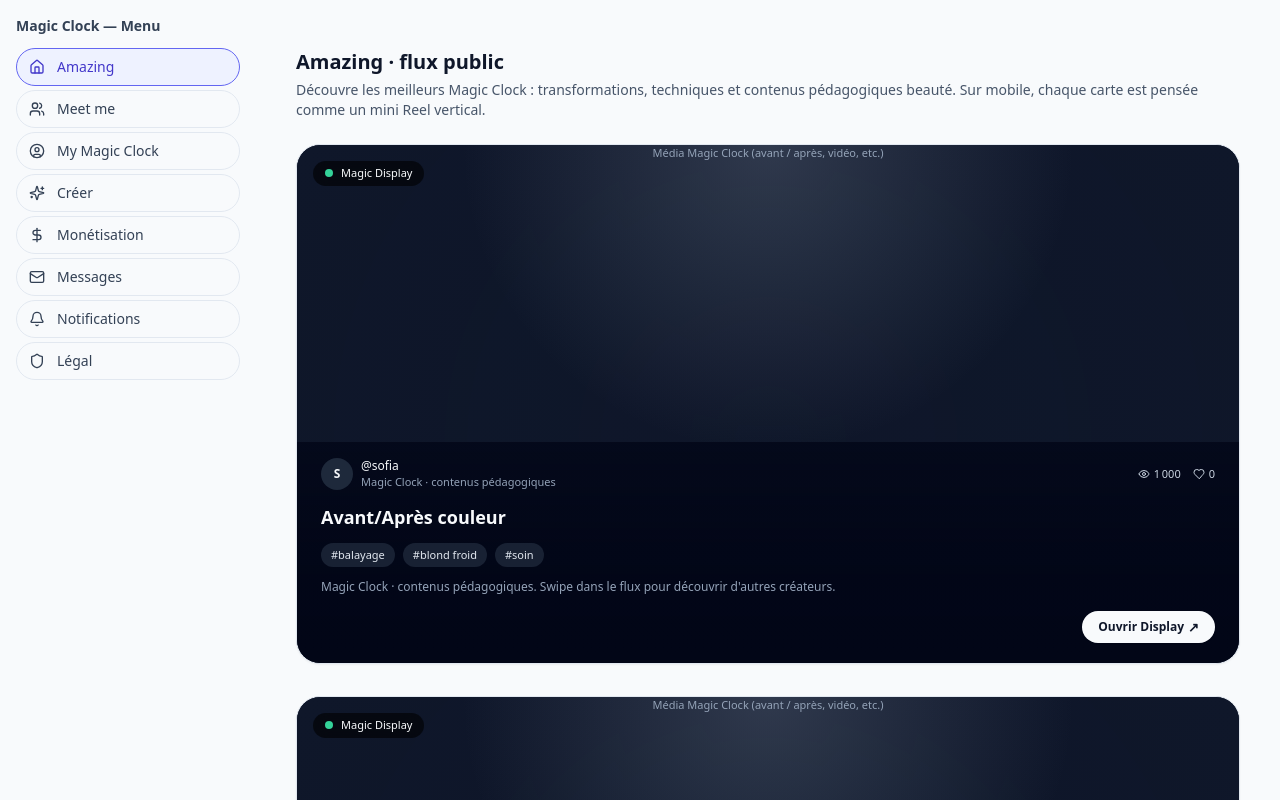
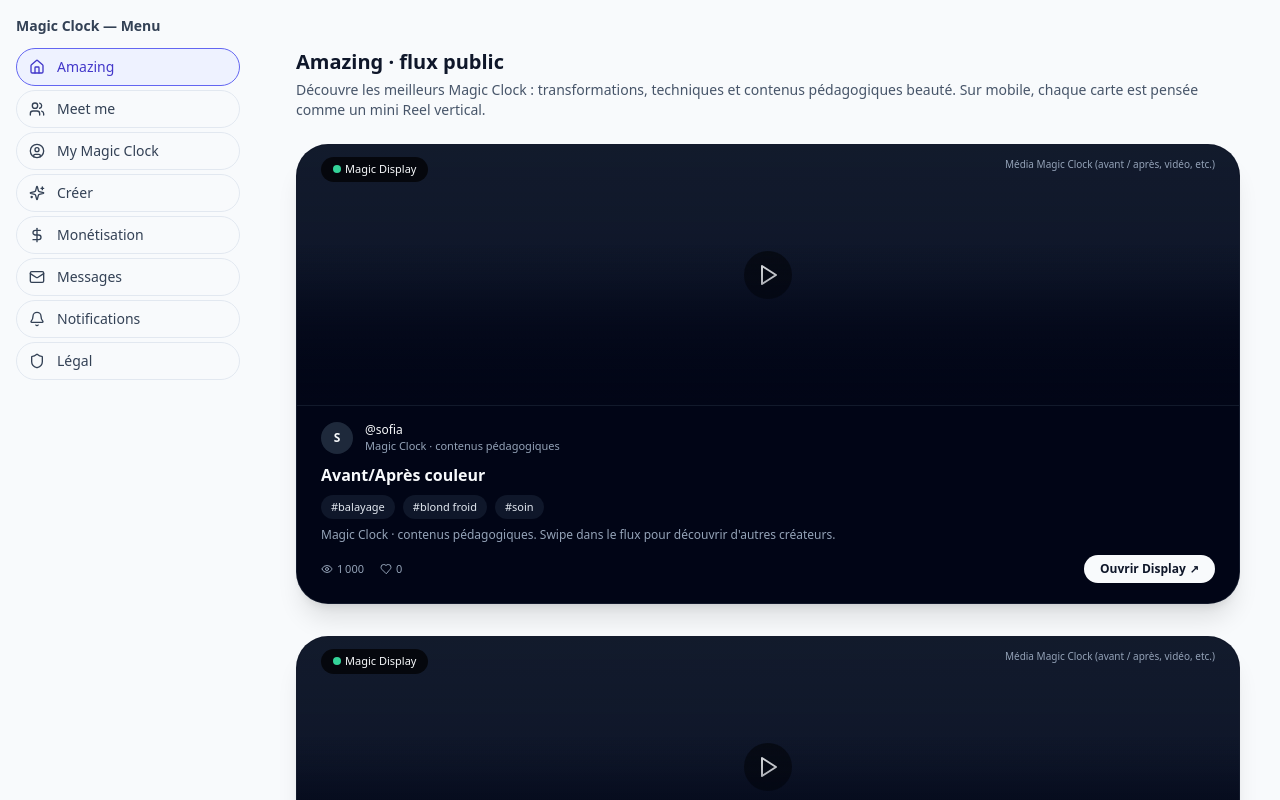
Before and after one commit to welcome-magic-clock/magic-clock-web-mvp, a Next.js app: page / in a window 1280 px wide. Shown: the top 800 px of the page. Built offline with nearby package versions, Linux system fonts and the light colour scheme.

Commit message:
Update MediaCard.tsx

```diff
--- a/components/MediaCard.tsx
+++ b/components/MediaCard.tsx
@@ -1,107 +1,130 @@
-"use client";
+import Link from "next/link";
+import { Eye, Heart, Play } from "lucide-react";
 
-import Link from "next/link";
-import { Eye, Heart } from "lucide-react";
-
-type MediaCardProps = {
-  item: any;          // MVP : typé en any pour éviter les blocages TS
-  isFirst?: boolean;  // au cas où on veuille traiter la 1re carte différemment
+export type MediaCardProps = {
+  // On garde volontairement un type souple pour éviter les erreurs TS
+  item: any;
 };
 
-export default function MediaCard({ item, isFirst }: MediaCardProps) {
-  const title = item?.title ?? "Avant/Après couleur";
-  const username = item?.user ?? "sofia";
-  const views = item?.views ?? 1330;
-  const likes = item?.likes ?? 0;
-  const tags: string[] = item?.tags ?? ["balayage", "blond froid", "soin"];
-  const id = item?.id ?? "demo";
+export default function MediaCard({ item }: MediaCardProps) {
+  const title: string = item?.title ?? "Avant/Après couleur";
+  const creatorHandle: string = item?.creator?.handle ?? "@sofia";
+  const avatarInitials: string =
+    item?.creator?.avatarInitials ??
+    (creatorHandle.replace("@", "").charAt(0).toUpperCase() || "M");
+
+  const views: number = item?.stats?.views ?? 1000;
+  const likes: number = item?.stats?.likes ?? 0;
+
+  const tags: string[] = item?.tags ?? ["#balayage", "#blond froid", "#soin"];
+  const description: string =
+    item?.description ??
+    "Magic Clock · contenus pédagogiques. Swipe dans le flux pour découvrir d'autres créateurs.";
+
+  const displayUrl: string = item?.displayUrl ?? "#";
 
   return (
     <article
-      className={`
+      className="
         snap-start
-        rounded-3xl border border-slate-200 bg-slate-900 text-slate-50 shadow-sm
+        rounded-[32px]
+        border border-slate-800/60
+        bg-slate-950
+        text-slate-50
+        shadow-xl
         overflow-hidden
         flex flex-col
-        min-h-[70vh]
-        sm:min-h-[520px]
-      `}
+        min-h-[calc(100vh-160px)]
+        sm:min-h-[420px]
+        lg:min-h-[460px]
+      "
     >
-      {/* Zone "media" (fond dark pour l’instant) */}
-      <div className="relative flex-1 bg-[radial-gradient(circle_at_top,_rgba(148,163,184,0.25),_transparent_55%),_radial-gradient(circle_at_bottom,_rgba(15,23,42,0.9),_rgba(15,23,42,1))]">
-        {/* Badge Magic Display */}
-        <div className="absolute left-4 top-4 z-10 inline-flex items-center gap-2 rounded-full bg-black/60 px-3 py-1 text-[11px] font-medium text-slate-50 backdrop-blur">
-          <span className="inline-block h-2 w-2 rounded-full bg-emerald-400" />
-          Magic Display
-        </div>
+      {/* Zone média (placeholder gradient pour le MVP) */}
+      <div className="relative flex-1 bg-gradient-to-b from-slate-800/60 via-slate-900 to-slate-950">
+        {/* Badges top */}
+        <div className="pointer-events-none absolute inset-x-0 top-0 flex items-start justify-between px-4 pt-3 sm:px-6">
+          <span className="inline-flex items-center rounded-full bg-black/70 px-3 py-1 text-[11px] font-medium">
+            <span className="mr-1 inline-block h-2 w-2 rounded-full bg-emerald-400" />
+            Magic Display
+          </span>
 
-        {/* Placeholder média (image/vidéo à venir) */}
-        <div className="flex h-full items-center justify-center">
-          <span className="text-[11px] text-slate-400">
+          <span className="hidden text-[10px] text-slate-400 sm:inline">
             Média Magic Clock (avant / après, vidéo, etc.)
           </span>
         </div>
+
+        {/* Icône Play au centre (placeholder vidéo) */}
+        <div className="pointer-events-none absolute inset-0 flex items-center justify-center">
+          <div className="flex h-12 w-12 items-center justify-center rounded-full bg-black/50 backdrop-blur">
+            <Play className="h-6 w-6 text-slate-50" />
+          </div>
+        </div>
+
+        {/* Dégradé bas pour la jonction avec le bloc texte */}
+        <div className="pointer-events-none absolute inset-x-0 bottom-0 h-40 bg-gradient-to-t from-slate-950 via-slate-950/60 to-transparent" />
       </div>
 
-      {/* Zone texte / méta */}
-      <div className="relative flex flex-col gap-3 bg-gradient-to-t from-slate-950 via-slate-950/95 to-slate-950/80 px-4 pb-4 pt-3 sm:px-6 sm:pb-5 sm:pt-4">
-        {/* Ligne auteur + stats */}
-        <div className="flex items-center justify-between gap-3">
-          <div className="flex items-center gap-2">
-            <div className="flex h-8 w-8 items-center justify-center rounded-full bg-slate-800 text-xs font-semibold">
-              {String(username).charAt(0).toUpperCase()}
-            </div>
-            <div className="flex flex-col">
-              <span className="text-xs font-medium">@{username}</span>
-              <span className="text-[11px] text-slate-400">
-                Magic Clock · contenus pédagogiques
-              </span>
-            </div>
+      {/* Bloc infos */}
+      <div className="relative z-10 border-t border-slate-800/60 bg-slate-950/95 px-4 pb-4 pt-3 sm:px-6 sm:pb-5 sm:pt-4">
+        {/* Ligne créateur */}
+        <div className="flex items-center gap-3">
+          <div className="flex h-8 w-8 items-center justify-center rounded-full bg-slate-800 text-xs font-semibold">
+            {avatarInitials}
           </div>
-
-          <div className="flex items-center gap-3 text-[11px] text-slate-300">
-            <span className="inline-flex items-center gap-1">
-              <Eye className="h-3 w-3" />
-              {views.toLocaleString("fr-CH")}
-            </span>
-            <span className="inline-flex items-center gap-1">
-              <Heart className="h-3 w-3" />
-              {likes.toLocaleString("fr-CH")}
+          <div className="flex flex-col">
+            <span className="text-xs font-medium">{creatorHandle}</span>
+            <span className="text-[11px] text-slate-400">
+              Magic Clock · contenus pédagogiques
             </span>
           </div>
         </div>
 
         {/* Titre */}
-        <h2 className="text-base font-semibold leading-snug sm:text-lg">
-          {title}
+        <h2 className="mt-2 text-sm font-semibold leading-tight sm:text-base">
+          <span className="line-clamp-1">{title}</span>
         </h2>
 
         {/* Tags */}
-        <div className="flex flex-wrap gap-2">
-          {tags.slice(0, 4).map((tag) => (
+        <div className="mt-2 flex flex-wrap gap-2">
+          {tags.slice(0, 3).map((tag) => (
             <span
               key={tag}
-              className="rounded-full bg-slate-800/80 px-2.5 py-1 text-[11px] text-slate-200"
+              className="rounded-full bg-slate-900 px-2.5 py-1 text-[11px] text-slate-200"
             >
-              #{tag}
+              {tag}
             </span>
           ))}
         </div>
 
         {/* Description courte */}
-        <p className="text-[11px] leading-snug text-slate-400 sm:text-xs">
-          Magic Clock · contenus pédagogiques. Swipe dans le flux pour
-          découvrir d&apos;autres créateurs.
+        <p className="mt-2 text-[11px] leading-snug text-slate-400 sm:text-xs">
+          {description}
         </p>
 
-        {/* Bouton Ouvrir Display */}
-        <div className="mt-1 flex justify-end">
+        {/* Stats + bouton */}
+        <div className="mt-3 flex items-center justify-between gap-3">
+          <div className="flex items-center gap-4 text-[11px] text-slate-400">
+            <div className="inline-flex items-center gap-1">
+              <Eye className="h-3 w-3" />
+              <span>{views.toLocaleString("fr-CH")}</span>
+            </div>
+            <div className="inline-flex items-center gap-1">
+              <Heart className="h-3 w-3" />
+              <span>{likes.toLocaleString("fr-CH")}</span>
+            </div>
+          </div>
+
           <Link
-            href={`/display/${id}`}
-            className="inline-flex items-center justify-center rounded-full bg-slate-50 px-4 py-2 text-xs font-semibold text-slate-900 shadow-sm hover:bg-slate-100"
+            href={displayUrl}
+            className="
+              inline-flex items-center justify-center
+              rounded-full bg-slate-50 px-4 py-1.5
+              text-xs font-semibold text-slate-900
+              hover:bg-slate-100
+            "
           >
             Ouvrir Display
-            <span className="ml-1 text-[13px]">↗︎</span>
+            <span className="ml-1 text-[11px]">↗︎</span>
           </Link>
         </div>
       </div>
```
